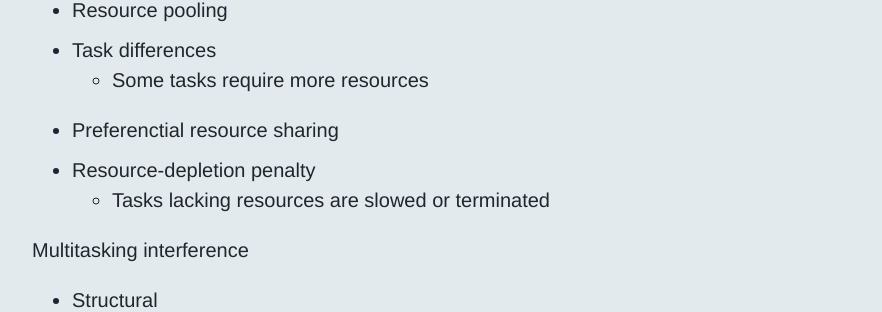
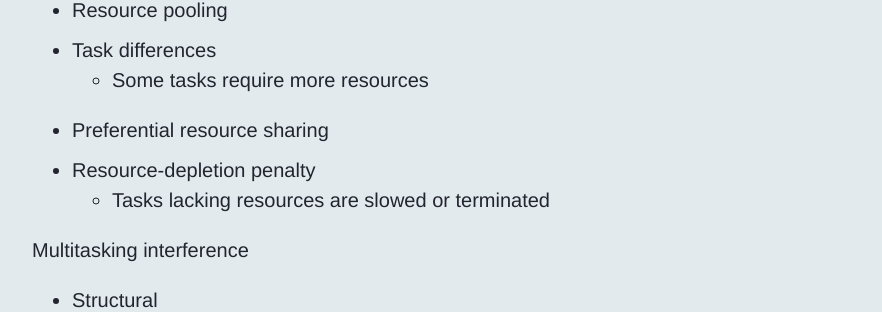
Before and after one commit to aaronaaeng/5839, a Jekyll site: the page built from _posts/2019-09-15-ra3-formative-research.md, in a window 1280 px wide and 900 px high, scrolled down 3153 px. Shown: the part 141-453 px from the top of the window, without its empty margins (112-994 px from the left). Built offline with Jekyll 4.4.1, drawn with Linux system fonts in a browser that asks for light colours; nearby versions of some CDN libraries; comment, search, counter and statistics services are not loaded.

Commit message:
fixed typo

```diff
--- a/_posts/2019-09-15-ra3-formative-research.md
+++ b/_posts/2019-09-15-ra3-formative-research.md
@@ -64,7 +64,7 @@ Five competition assumptions
 - Resource pooling
 - Task differences
     - Some tasks require more resources
-- Preferenctial resource sharing
+- Preferential resource sharing
 - Resource-depletion penalty
     - Tasks lacking resources are slowed or terminated
 
```
